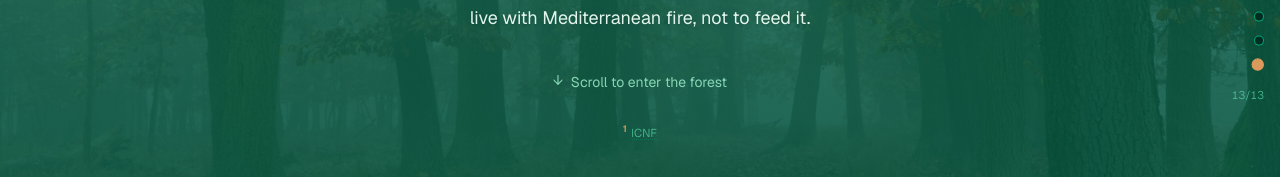
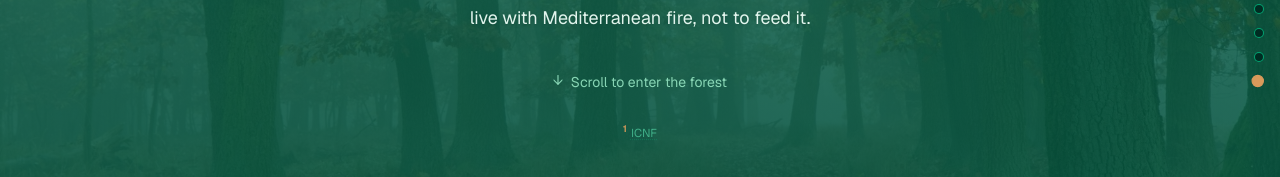
Before and after one commit to danielbbastos/autoctone, a Next.js app: page /en in a window 1280 px wide. Shown: the part 463-640 px from the top of the page. Built offline with nearby package versions, Linux system fonts and the light colour scheme; no server answers.

Commit message:
Remove the section-progress counter from the side nav
Drop the '3/11' progress readout at the foot of the dot rail and the now-unused
progressLabel prop and sectionProgress dictionary keys.

```diff
--- a/app/[lang]/page.tsx
+++ b/app/[lang]/page.tsx
@@ -80,7 +80,6 @@ export default async function Home({ params }: { params: Promise<{ lang: string
       <SectionNav
         sections={SECTIONS}
         label={dict.sections}
-        progressLabel={dict.sectionProgress}
         locale={locale}
       />
       <BackToTop label={dict.backToTop} />
--- a/components/SectionNav.tsx
+++ b/components/SectionNav.tsx
@@ -13,12 +13,10 @@ import { pick, type Locale } from "@/lib/i18n";
 export function SectionNav({
   sections,
   label,
-  progressLabel,
   locale,
 }: {
   sections: readonly { id: string; titlePt: string; titleEn?: string }[];
   label: string;
-  progressLabel: string;
   locale: Locale;
 }) {
   const [active, setActive] = useState(0);
@@ -87,11 +85,6 @@ export function SectionNav({
           );
         })}
       </ol>
-
-      <p className="mt-1 text-[0.7rem] tabular-nums text-emerald-300/60">
-        <span className="sr-only">{progressLabel} </span>
-        {active + 1}/{sections.length}
-      </p>
     </nav>
   );
 }
--- a/lib/i18n.ts
+++ b/lib/i18n.ts
@@ -56,7 +56,6 @@ const DICTIONARY = {
     shareCopied: "Ligação copiada",
     lastUpdated: "Última atualização",
     madeBy: "Feito por",
-    sectionProgress: "Secção",
     fireBehaviour: {
       resists: "Resiste ao fogo",
       resprouts: "Rebenta após o fogo",
@@ -93,7 +92,6 @@ const DICTIONARY = {
     shareCopied: "Link copied",
     lastUpdated: "Last updated",
     madeBy: "Made by",
-    sectionProgress: "Section",
     fireBehaviour: {
       resists: "Fire-resistant",
       resprouts: "Resprouts after fire",
```
